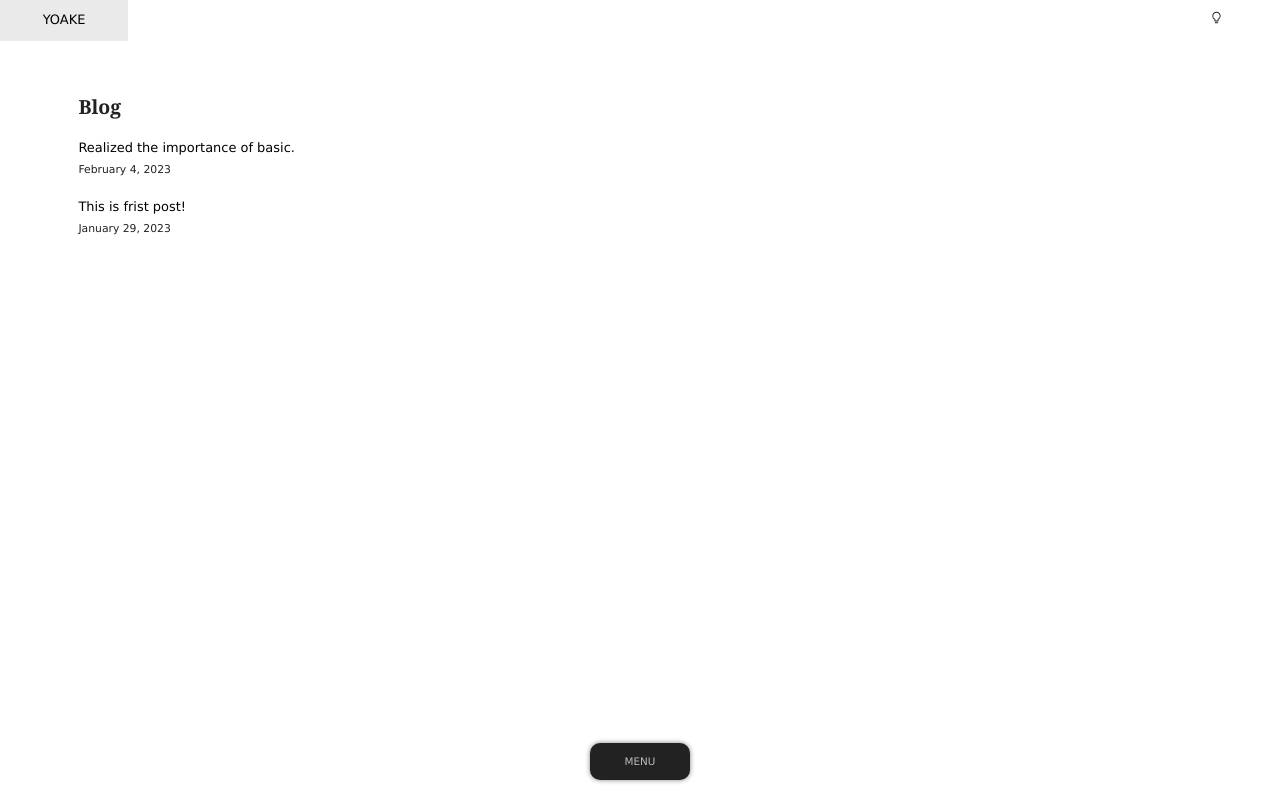
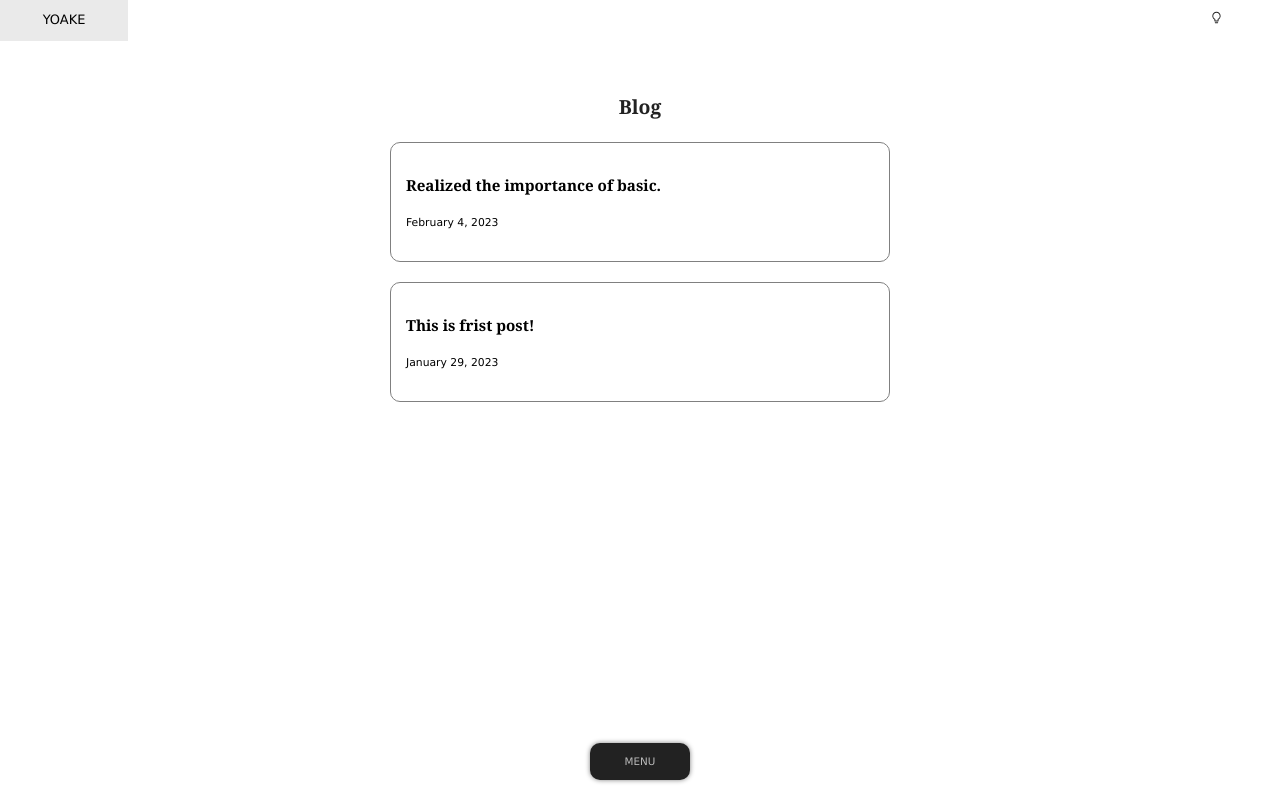
Before and after one commit to sanflog/yoakeNext, a Next.js app: page /blog/blog in a window 1280 px wide. Built offline with nearby package versions, Linux system fonts and the light colour scheme.

Commit message:
change_design_blog_to_card

```diff
--- a/pages/blog/blog.jsx
+++ b/pages/blog/blog.jsx
@@ -22,19 +22,20 @@ export default function Blog({allPostsData}) {
 				<Head>
 					<title>Blog</title>
 				</Head>
-				<h1 className={utilStyles.headerFont}>Blog</h1>
-				<ul className={utilStyles.list}>
+				<h1 className={` ${utilStyles.headerFont} ${utilStyles.textAlign} `}>Blog</h1>
+				<div>
 					{allPostsData.map(({ id, date, title }) => (
-						<li className={utilStyles.listItem} key={id}>
-							<Link href={`/blog/posts/${id}`}>{title}</Link>
-							<br />
-							<small>
-								<Date dateString={date} />
-							</small>
-							<br />
-						</li>
+						<div className={utilStyles.card} key={id}>
+							<Link href={`/blog/posts/${id}`}>
+								<h3 className={utilStyles.headerFont}>{title}</h3>
+								<small>
+									<Date dateString={date} />
+								</small>
+								<br />
+							</Link>
+						</div>
 					))}
-				</ul>
+				</div>
 			</section>
 		</Layout>
 	);
--- a/pages/index.jsx
+++ b/pages/index.jsx
@@ -20,7 +20,7 @@ export async function getStaticProps() {
 
 export default function HomePage({ allPostsData }) {
   return (
-		<>
+		<Layout>
 			<Head>
 				<meta name="viewport" content="width=device-width, initial-scale=1.0" />
 				<title>{siteTitle}</title>
@@ -35,6 +35,6 @@ export default function HomePage({ allPostsData }) {
 				</div>
 				<BottomFloatMenu />
 			</section>
-		</>
+		</Layout>
 	);
 }
--- a/styles/global.css
+++ b/styles/global.css
@@ -27,3 +27,13 @@ img {
 	max-width: 100%;
 	display: block;
 }
+
+/*
+ * media query
+ */
+
+@media only screen and (max-width: 600px) {
+	.card {
+		width: 100%;
+	}
+}
--- a/styles/utils.module.css
+++ b/styles/utils.module.css
@@ -124,7 +124,6 @@
 	text-decoration: none;
 }
 
-
 /*
  * others
  */
@@ -134,3 +133,12 @@
 	margin-left: auto;
 	margin-right: auto;
 }
+
+.card {
+	margin: 20px auto;
+	padding: 15px;
+	max-width: 500px;
+	height: 120px;
+	border: 1px solid gray;
+	border-radius: 10px;
+}
```
